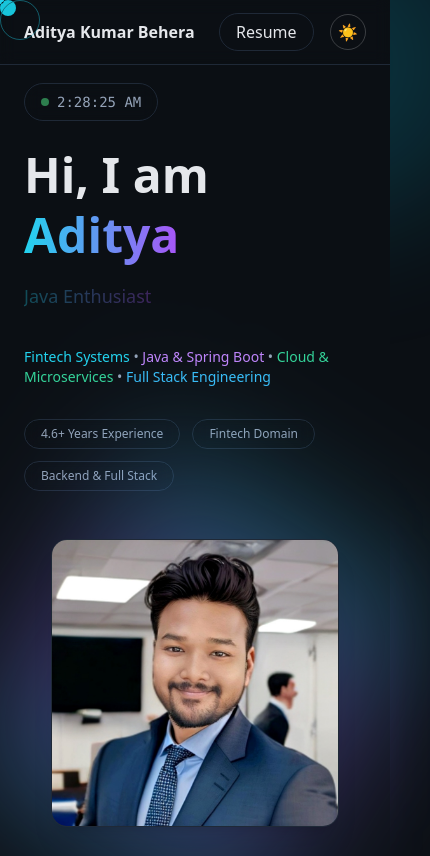
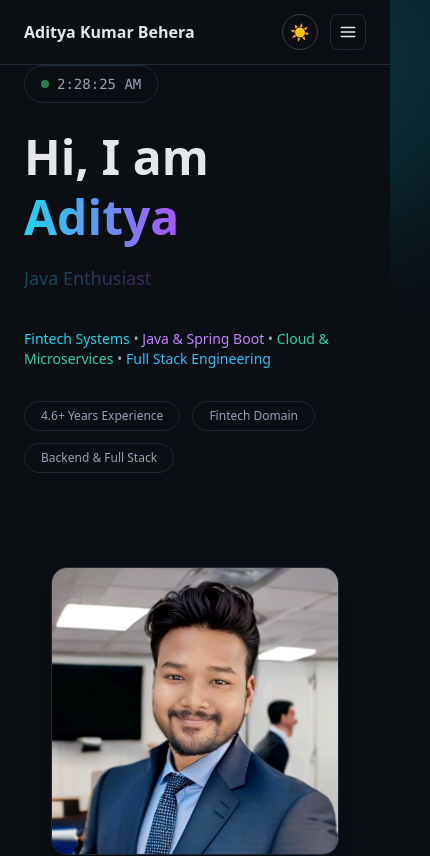
Before and after one commit to Adityansh2334/aditya-behera-portfolio-2026, a React (Vite) app: page / in a window 390 px wide. Shown: the top 856 px of the page, 430 px wide, since content can reach past the window. Built offline with nearby package versions, Linux system fonts and the light colour scheme.

Commit message:
Mobile View fix

```diff
--- a/package.json
+++ b/package.json
@@ -16,6 +16,8 @@
     "react-icons": "^5.5.0"
   },
   "devDependencies": {
+    "@types/react": "^19.2.8",
+    "@types/react-dom": "^19.2.3",
     "@vitejs/plugin-react": "^4.2.0",
     "autoprefixer": "^10.4.0",
     "postcss": "^8.4.0",
--- a/src/App.tsx
+++ b/src/App.tsx
@@ -1,25 +1,42 @@
-
-import Header from './components/Header';
-import Hero from './components/Hero';
-import BackgroundOrbs from './components/BackgroundOrbs';
-import Experience from './components/Experience';
-import Projects from './components/Projects';
-import Skills from './components/Skills';
-import Contact from './components/Contact';
-import Footer from './components/Footer';
-import Cursor from './components/Cursor';
-import Education from "./components/Education";
+import { useEffect, useState } from "react";
+import Header from "./components/Header";
+import Hero from "./components/Hero";
+import BackgroundOrbs from "./components/BackgroundOrbs";
+import Experience from "./components/Experience";
+import Projects from "./components/Projects";
+import Skills from "./components/Skills";
+import Contact from "./components/Contact";
+import Footer from "./components/Footer";
 import CustomCursor from "./components/CustomCursor";
 import FloatingGameButton from "./components/FloatingGameButton";
-
-
-
+import Education from "./components/Education";
+import { UIProvider } from "./context/UIContext";
 
 export default function App() {
+        const [enableCursor, setEnableCursor] = useState(false);
+
+        useEffect(() => {
+                const isDesktop =
+                    window.matchMedia("(hover: hover) and (pointer: fine)").matches &&
+                    !window.matchMedia("(prefers-reduced-motion: reduce)").matches;
+
+                setEnableCursor(isDesktop);
+
+                // Kill any ghost cursor on touch
+                const handleTouch = () => {
+                        document.body.style.cursor = "auto";
+                };
+                window.addEventListener("touchstart", handleTouch, { passive: true });
+
+                return () => window.removeEventListener("touchstart", handleTouch);
+        }, []);
+
         return (
+            <UIProvider>
                     <div className="bg-background text-foreground min-h-screen transition-colors duration-300">
-      <CustomCursor />
-      <Cursor />
+                            {/* ✅ CURSOR ONLY ON DESKTOP */}
+                            {enableCursor && <CustomCursor />}
+
                             <BackgroundOrbs />
                             <Header />
                             <Hero />
@@ -29,7 +46,10 @@ export default function App() {
                             <Education />
                             <Contact />
                             <Footer />
+
+                            {/* OPTIONAL: disable on mobile if needed */}
                             <FloatingGameButton />
                     </div>
+            </UIProvider>
         );
 }
--- a/src/components/CustomCursor.tsx
+++ b/src/components/CustomCursor.tsx
@@ -1,14 +1,28 @@
-import { useEffect, useRef } from "react";
+import { useEffect, useRef, useState } from "react";
 
 export default function CustomCursor() {
+    const [enabled, setEnabled] = useState(false);
     const cursorRef = useRef<HTMLDivElement>(null);
     const ringRef = useRef<HTMLDivElement>(null);
 
     useEffect(() => {
+        const isTouch =
+            window.matchMedia("(hover: none) and (pointer: coarse)").matches ||
+            navigator.maxTouchPoints > 0;
+
+        if (isTouch) {
+            document.body.style.cursor = "auto";
+            return;
+        }
+
+        setEnabled(true);
+        document.body.style.cursor = "none";
+
         let mouseX = 0;
         let mouseY = 0;
         let ringX = 0;
         let ringY = 0;
+        let rafId: number;
 
         const move = (e: MouseEvent) => {
             mouseX = e.clientX;
@@ -21,12 +35,10 @@ export default function CustomCursor() {
         const animate = () => {
             ringX += (mouseX - ringX) * 0.12;
             ringY += (mouseY - ringY) * 0.12;
-
             if (ringRef.current) {
                 ringRef.current.style.transform = `translate3d(${ringX}px, ${ringY}px, 0)`;
             }
-
-            requestAnimationFrame(animate);
+            rafId = requestAnimationFrame(animate);
         };
 
         window.addEventListener("mousemove", move);
@@ -34,12 +46,15 @@ export default function CustomCursor() {
 
         return () => {
             window.removeEventListener("mousemove", move);
+            cancelAnimationFrame(rafId);
+            document.body.style.cursor = "auto";
         };
     }, []);
 
+    if (!enabled) return null;
+
     return (
         <>
-            {/* Dot */}
             <div
                 ref={cursorRef}
                 className="fixed top-0 left-0 w-2 h-2 rounded-full
@@ -47,8 +62,6 @@ export default function CustomCursor() {
                    -translate-x-1/2 -translate-y-1/2
                    z-[9999]"
             />
-
-            {/* Ring */}
             <div
                 ref={ringRef}
                 className="fixed top-0 left-0 w-10 h-10 rounded-full
--- a/src/components/Header.tsx
+++ b/src/components/Header.tsx
@@ -1,34 +1,41 @@
-
-import { useEffect, useState } from 'react';
-import ThemeToggle from './ThemeToggle';
+import { useEffect, useState } from "react";
+import { motion, AnimatePresence } from "framer-motion";
+import { FiMenu, FiX } from "react-icons/fi";
+import ThemeToggle from "./ThemeToggle";
 import ResumeViewer from "./ResumeViewer";
 
-
-const sections = ['experience','projects','skills','education','contact'];
+const sections = ["experience", "projects", "skills", "education", "contact"];
 
 export default function Header() {
+  const [active, setActive] = useState("");
   const [showResume, setShowResume] = useState(false);
+  const [mobileOpen, setMobileOpen] = useState(false);
 
-  const [active, setActive] = useState('');
-
+  /* Scroll spy */
   useEffect(() => {
     const handler = () => {
-      sections.forEach(id => {
+      sections.forEach((id) => {
         const el = document.getElementById(id);
-        if(el){
+        if (el) {
           const rect = el.getBoundingClientRect();
-          if(rect.top <= 120 && rect.bottom >= 120){
+          if (rect.top <= 120 && rect.bottom >= 120) {
             setActive(id);
           }
         }
       });
     };
-    window.addEventListener('scroll', handler);
-    return () => window.removeEventListener('scroll', handler);
+    window.addEventListener("scroll", handler);
+    return () => window.removeEventListener("scroll", handler);
   }, []);
+
+  /* Lock body scroll when mobile menu open */
+  useEffect(() => {
+    document.body.style.overflow = mobileOpen ? "hidden" : "auto";
+  }, [mobileOpen]);
 
   return (
       <>
+        {/* HEADER */}
         <header className="sticky top-0 z-50 backdrop-blur border-b bg-card/80 border-borderc">
           <div className="max-w-7xl mx-auto px-6 h-16 flex justify-between items-center">
 
@@ -36,19 +43,23 @@ export default function Header() {
             <a
                 href="#hero"
                 className="font-semibold cursor-hover inline-flex
-                     hover:text-cyan-400 transition-colors"
+                       hover:text-cyan-400 transition-colors"
             >
               Aditya Kumar Behera
             </a>
 
-            {/* Navigation */}
+            {/* Desktop Navigation */}
             <nav className="hidden md:flex gap-6 text-sm">
-              {sections.map(s => (
+              {sections.map((s) => (
                   <a
                       key={s}
-                      href={'#' + s}
+                      href={`#${s}`}
                       className={`cursor-hover transition
-                ${active === s ? 'text-cyan-400' : 'hover:text-cyan-400'}`}
+                  ${
+                          active === s
+                              ? "text-cyan-400"
+                              : "hover:text-cyan-400"
+                      }`}
                   >
                     {s.charAt(0).toUpperCase() + s.slice(1)}
                   </a>
@@ -56,24 +67,113 @@ export default function Header() {
             </nav>
 
             {/* Actions */}
-            <div className="flex gap-4 items-center">
+            <div className="flex gap-3 items-center">
+              {/* Resume (Desktop) */}
               <button
                   onClick={() => setShowResume(true)}
-                  className="cursor-hover px-4 py-1.5 rounded-full
-                       border border-borderc
-                       hover:border-cyan-400 transition"
+                  className="hidden md:inline-flex cursor-hover
+                         px-4 py-1.5 rounded-full
+                         border border-borderc
+                         hover:border-cyan-400 transition"
               >
                 Resume
               </button>
 
-              <div className="cursor-hover inline-flex">
+              {/* Theme Toggle */}
+              <div className="cursor-hover">
                 <ThemeToggle />
               </div>
+
+              {/* Mobile Menu Button */}
+              <button
+                  onClick={() => setMobileOpen(true)}
+                  className="md:hidden p-2 rounded-lg
+                         border border-borderc
+                         hover:border-cyan-400 transition"
+              >
+                <FiMenu size={18} />
+              </button>
             </div>
           </div>
         </header>
 
-        {/* ✅ ADD THIS PART */}
+        {/* MOBILE MENU */}
+        <AnimatePresence>
+          {mobileOpen && (
+              <motion.div
+                  initial={{ opacity: 0, y: -10 }}
+                  animate={{ opacity: 1, y: 0 }}
+                  exit={{ opacity: 0, y: -10 }}
+                  transition={{ duration: 0.25 }}
+                  className="fixed inset-0 z-40 md:hidden"
+              >
+                {/* Backdrop */}
+                <div
+                    onClick={() => setMobileOpen(false)}
+                    className="absolute inset-0 bg-black/40 backdrop-blur-sm"
+                />
+
+                {/* Menu Panel */}
+                <motion.div
+                    initial={{ y: -20 }}
+                    animate={{ y: 0 }}
+                    exit={{ y: -20 }}
+                    className="absolute top-16 left-4 right-4
+                         rounded-2xl bg-card/90 backdrop-blur
+                         border border-borderc shadow-xl p-5"
+                >
+                  {/* Header */}
+                  <div className="flex justify-between items-center mb-4">
+                    <span className="font-semibold">Navigate</span>
+                    <button
+                        onClick={() => setMobileOpen(false)}
+                        className="p-1 rounded-md hover:text-cyan-400"
+                    >
+                      <FiX size={18} />
+                    </button>
+                  </div>
+
+                  {/* Links */}
+                  <div className="grid gap-3">
+                    {sections.map((s) => (
+                        <a
+                            key={s}
+                            href={`#${s}`}
+                            onClick={() => setMobileOpen(false)}
+                            className={`px-4 py-3 rounded-xl text-sm font-medium
+                      border border-borderc transition-all
+                      ${
+                                active === s
+                                    ? "bg-cyan-400/10 text-cyan-400 border-cyan-400/40"
+                                    : "hover:border-cyan-400/40 hover:text-cyan-400"
+                            }`}
+                        >
+                          {s.charAt(0).toUpperCase() + s.slice(1)}
+                        </a>
+                    ))}
+                  </div>
+
+                  {/* Divider */}
+                  <div className="my-4 h-px bg-borderc" />
+
+                  {/* Resume Button */}
+                  <button
+                      onClick={() => {
+                        setShowResume(true);
+                        setMobileOpen(false);
+                      }}
+                      className="w-full py-3 rounded-xl
+                           border border-borderc
+                           hover:border-cyan-400 transition"
+                  >
+                    View Resume
+                  </button>
+                </motion.div>
+              </motion.div>
+          )}
+        </AnimatePresence>
+
+        {/* RESUME MODAL */}
         {showResume && (
             <ResumeViewer onClose={() => setShowResume(false)} />
         )}
--- a/src/components/Hero.tsx
+++ b/src/components/Hero.tsx
@@ -1,7 +1,22 @@
 import { motion } from "framer-motion";
+import AnimatedText from "./AnimatedText";
 import { useEffect, useState } from "react";
-import AnimatedText from "./AnimatedText";
 
+/* ✅ Desktop-safe detection hook */
+function useDesktopEffects() {
+    const [enabled, setEnabled] = useState(false);
+
+    useEffect(() => {
+        const media = window.matchMedia("(hover: hover) and (pointer: fine)");
+        const reduceMotion = window.matchMedia("(prefers-reduced-motion: reduce)");
+
+        setEnabled(media.matches && !reduceMotion.matches);
+    }, []);
+
+    return enabled;
+}
+
+/* ✅ Live clock */
 function LiveClock() {
     const [time, setTime] = useState(new Date());
 
@@ -23,8 +38,13 @@ function LiveClock() {
 }
 
 export default function Hero() {
+    const enableEffects = useDesktopEffects();
+
     return (
-      <section  id="hero" className="min-h-[calc(100vh-4rem)] flex items-center">
+        <section
+            id="hero"
+            className="min-h-[calc(var(--vh)-4rem)] flex items-center"
+        >
             <div className="max-w-7xl mx-auto px-6 grid md:grid-cols-2 gap-12 items-center">
 
                 {/* LEFT CONTENT */}
@@ -34,10 +54,8 @@ export default function Hero() {
                     transition={{ duration: 0.8 }}
                     className="space-y-6"
                 >
-            {/* Live Clock */}
                     <LiveClock />
 
-            {/* Heading */}
                     <h1 className="text-5xl font-bold leading-tight">
                         Hi, I am{" "}
                         <span className="bg-gradient-to-r from-cyan-400 to-purple-500 bg-clip-text text-transparent">
@@ -45,7 +63,6 @@ export default function Hero() {
             </span>
                     </h1>
 
-            {/* Animated role */}
                     <p className="text-lg text-muted">
                         <AnimatedText />
                     </p>
@@ -61,11 +78,11 @@ export default function Hero() {
                         <span className="text-sky-400">Full Stack Engineering</span>
                     </p>
 
-            {/* Experience at a glance */}
+                    {/* Experience pills */}
                     <motion.div
                         initial={{ opacity: 0 }}
                         animate={{ opacity: 1 }}
-                transition={{ delay: 1 }}
+                        transition={{ delay: 0.8 }}
                         className="flex flex-wrap gap-3 pt-2"
                     >
                         {[
@@ -78,8 +95,7 @@ export default function Hero() {
                                 className="px-4 py-1.5 rounded-full
                            bg-card/60 backdrop-blur
                            border border-borderc
-                           text-xs font-medium text-muted
-                           hover:text-cyan-400 transition-colors"
+                           text-xs font-medium text-muted"
                             >
                 {item}
               </span>
@@ -92,72 +108,52 @@ export default function Hero() {
                     initial={{ opacity: 0, scale: 0.95 }}
                     animate={{ opacity: 1, scale: 1 }}
                     transition={{ duration: 0.8 }}
-              className="relative flex justify-center group"
+                    className="relative flex justify-center"
                 >
-            {/* Animated edge ring (always running) */}
+                    {/* FIXED CONTAINER — layout safe */}
+                    <div
+                        className="relative w-[320px] h-[380px]
+               rounded-3xl overflow-hidden
+               flex items-center justify-center"
+                    >
+                        {/* DESKTOP-ONLY ROTATING COLOR RING */}
+                        {enableEffects && (
                             <motion.div
-                animate={{
-                  rotate: 360,
-                }}
+                                animate={{ rotate: 360 }}
                                 transition={{
-                  duration: 20,
+                                    duration: 18,
                                     repeat: Infinity,
                                     ease: "linear",
                                 }}
-                className="absolute -inset-4 rounded-[2rem]
-               bg-gradient-to-r from-cyan-400 via-purple-500 to-sky-400
-               opacity-40 blur-3xl"
+                                className="
+          absolute inset-4
+          rounded-full
+          bg-gradient-to-r
+          from-cyan-400
+          via-purple-500
+          to-sky-400
+          opacity-70
+          blur-sm
+          mask-ring
+        "
                             />
+                        )}
 
-            {/* Cursor-reactive container */}
-            <motion.div
-                whileHover={{ rotateX: 6, rotateY: -6, scale: 1.04 }}
-                transition={{ type: "spring", stiffness: 200, damping: 20 }}
-                className="relative"
-                onMouseMove={(e) => {
-                  const rect = e.currentTarget.getBoundingClientRect();
-                  const x = e.clientX - rect.left - rect.width / 2;
-                  const y = e.clientY - rect.top - rect.height / 2;
-
-                  e.currentTarget.style.transform = `
-        perspective(800px)
-        rotateX(${(-y / 20).toFixed(2)}deg)
-        rotateY(${(x / 20).toFixed(2)}deg)
-        scale(1.04)
-      `;
-                }}
-                onMouseLeave={(e) => {
-                  e.currentTarget.style.transform =
-                      "perspective(800px) rotateX(0deg) rotateY(0deg) scale(1)";
-                }}
-            >
-              {/* Glow background */}
-              <motion.div
-                  animate={{
-                    backgroundPosition: ["0% 50%", "100% 50%", "0% 50%"],
-                  }}
-                  transition={{
-                    duration: 14,
-                    repeat: Infinity,
-                    ease: "linear",
-                  }}
-                  className="absolute -inset-2 rounded-3xl
-                 bg-[length:200%_200%]
-                 bg-gradient-to-r from-cyan-400/30 via-purple-500/30 to-sky-400/30
-                 blur-2xl -z-10
-                 group-hover:blur-3xl transition-all duration-500"
-              />
-
-              {/* Avatar */}
-              <img
+                        {/* AVATAR */}
+                        <motion.img
+                            whileHover={enableEffects ? { scale: 1.03 } : {}}
+                            transition={{ type: "spring", stiffness: 180, damping: 18 }}
                             src="/aditya.jpg"
                             alt="Aditya Kumar Behera"
-                  className="w-72 md:w-80 rounded-2xl
-                 border border-borderc shadow-xl
-                 relative z-10"
+                            className="relative z-10
+                 w-72 md:w-80
+                 rounded-2xl
+                 border border-borderc
+                 shadow-xl"
                         />
+                    </div>
                 </motion.div>
-          </motion.div>
+
             </div>
         </section>
     );
--- /dev/null
+++ b/src/context/UIContext.tsx
@@ -0,0 +1,23 @@
+import { createContext, useContext, useState, ReactNode } from "react";
+
+type UIContextType = {
+    isModalOpen: boolean;
+    setModalOpen: (value: boolean) => void;
+};
+
+const UIContext = createContext<UIContextType>({
+    isModalOpen: false,
+    setModalOpen: () => {},
+});
+
+export const UIProvider = ({ children }: { children: ReactNode }) => {
+    const [isModalOpen, setModalOpen] = useState(false);
+
+    return (
+        <UIContext.Provider value={{ isModalOpen, setModalOpen }}>
+            {children}
+        </UIContext.Provider>
+    );
+};
+
+export const useUI = () => useContext(UIContext);
--- a/src/index.css
+++ b/src/index.css
@@ -9,6 +9,7 @@
     --card: #ffffff;
     --border: #e5e7eb;
     --muted: #475569;
+    --vh: 100%;
 }
 
 /* Dark theme */
@@ -29,22 +30,52 @@ body {
     color: var(--fg);
     transition: background-color 0.3s ease, color 0.3s ease;
 }
-* {
-    cursor: none;
+/* ===== Custom Cursor Control ===== */
+
+/* Desktop only: hide native cursor */
+@media (hover: hover) and (pointer: fine) {
+    html, body {
+        cursor: none;
+    }
 }
+
+/* Mobile & touch devices: force native behavior */
+@media (hover: none) and (pointer: coarse) {
+    html, body {
+        cursor: auto !important;
+    }
+
+    * {
+        cursor: auto !important;
+    }
+}
+
+/* Elements that interact with custom cursor */
 .cursor-hover {
     position: relative;
     will-change: transform;
 }
 
-/* Disable native cursors globally (custom cursor only) */
-*,
-*::before,
-*::after {
-    cursor: none !important;
-}
-
+/* Accessibility */
 :focus-visible {
     outline: 2px solid rgba(56, 189, 248, 0.8); /* cyan-400 */
     outline-offset: 2px;
 }
+
+@supports (height: 100dvh) {
+    :root {
+        --vh: 100dvh;
+    }
+}
+.mask-ring {
+    mask-image: radial-gradient(
+            circle,
+            transparent 55%,
+            black 60%
+    );
+    -webkit-mask-image: radial-gradient(
+            circle,
+            transparent 55%,
+            black 60%
+    );
+}
```
Also changed, not shown: src/components/ResumeViewer.tsx (+13 -0 lines), 1 other file (tests, documents, lock files or other folders). Lines whose indentation alone changed are shown as unchanged.
